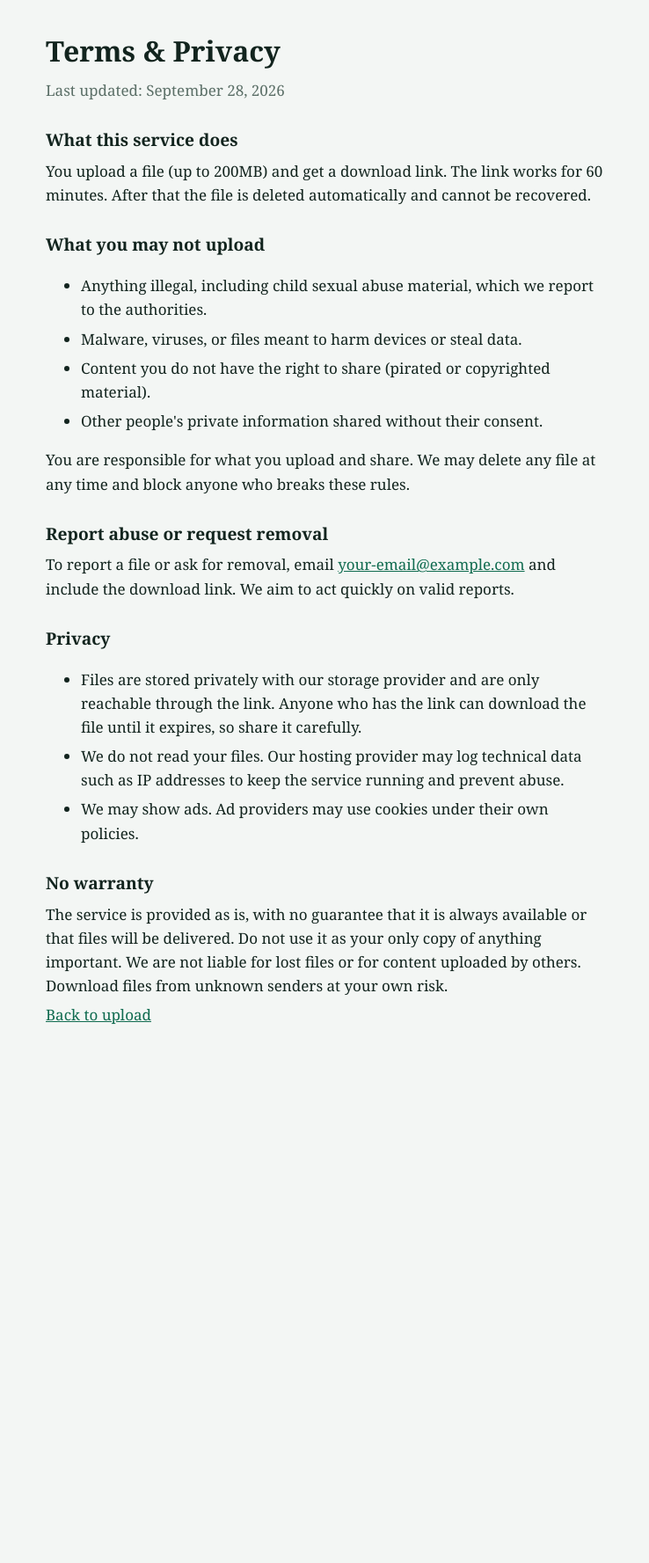
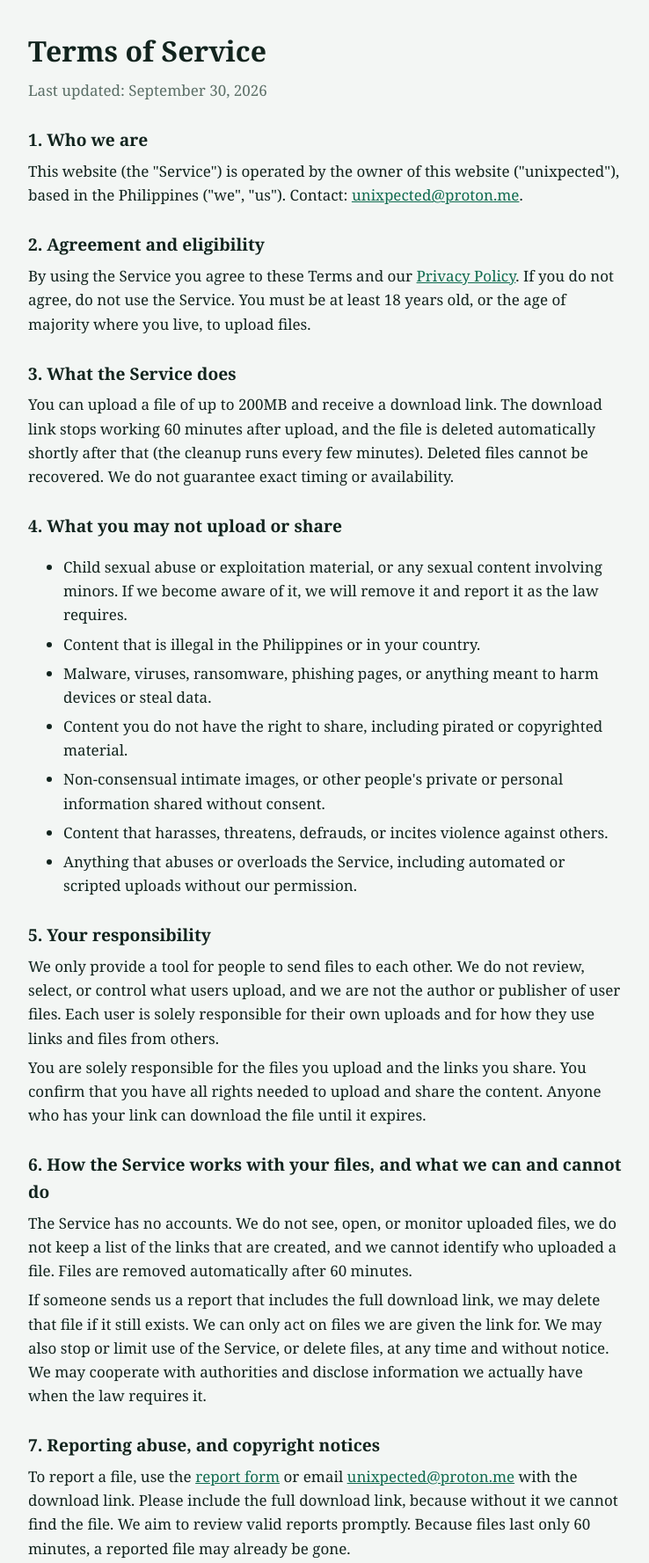
Before and after one commit to Unixpected/SHARE_FILE_ONLINE, a website: page terms.html in a window 1280 px wide. Shown: the top 1777 px of the page at 88% size, without its empty margins (268-1006 px from the left). Before the commit the page ends 1205 px from the top, so only its background shows below. Drawn offline with Linux system fonts and the light colour scheme.

Commit message:
Add files via upload

```diff
--- a/terms.html
+++ b/terms.html
@@ -3,51 +3,80 @@
 <head>
 <meta charset="utf-8">
 <meta name="viewport" content="width=device-width, initial-scale=1">
-<title>Terms &amp; Privacy</title>
+<title>Terms of Service</title>
 <style>
-  :root{--bg:#f3f6f4;--ink:#12241e;--muted:#5b6f67;--accent:#0f6b4f}
-  @media (prefers-color-scheme:dark){:root{--bg:#0d1714;--ink:#e6f0ec;--muted:#8fa69c;--accent:#4cc79b}}
+  :root{--bg:#f3f6f4;--ink:#12241e;--muted:#5b6f67;--accent:#0f6b4f;--line:#c9d6d0;--card:#fff}
+  @media (prefers-color-scheme:dark){:root{--bg:#0d1714;--ink:#e6f0ec;--muted:#8fa69c;--accent:#4cc79b;--line:#2a3d36;--card:#14211d}}
   body{margin:0;background:var(--bg);color:var(--ink);font:17px/1.6 Georgia,"Times New Roman",serif;padding:32px 20px}
-  main{max-width:640px;margin:0 auto}
+  main{max-width:680px;margin:0 auto}
   h1{font-size:2rem;margin:0 0 4px} h2{font-size:1.2rem;margin:28px 0 6px}
   p,li{margin:6px 0} .m{color:var(--muted)} a{color:var(--accent)}
+  .ph{background:#fff3b0;color:#000;padding:0 3px;border-radius:3px}
+  label{display:block;margin:14px 0 4px;font-weight:bold}
+  select,input,textarea{width:100%;padding:10px;font:inherit;border:1px solid var(--line);border-radius:8px;background:var(--card);color:var(--ink)}
+  textarea{min-height:120px} button{margin-top:18px;padding:12px 20px;font:inherit;border:0;border-radius:8px;background:var(--accent);color:#fff;cursor:pointer}
 </style>
 </head>
 <body>
 <main>
-  <h1>Terms &amp; Privacy</h1>
-  <p class="m">Last updated: September 28, 2026</p>
+  <h1>Terms of Service</h1>
+  <p class="m">Last updated: September 30, 2026</p>
 
-  <h2>What this service does</h2>
-  <p>You upload a file (up to 200MB) and get a download link. The link works for 60 minutes. After that the file is deleted automatically and cannot be recovered.</p>
+  <h2>1. Who we are</h2>
+  <p>This website (the "Service") is operated by the owner of this website ("unixpected"), based in the Philippines ("we", "us"). Contact: <a class="mail" href="#"></a>.</p>
 
-  <h2>What you may not upload</h2>
+  <h2>2. Agreement and eligibility</h2>
+  <p>By using the Service you agree to these Terms and our <a href="privacy.html">Privacy Policy</a>. If you do not agree, do not use the Service. You must be at least 18 years old, or the age of majority where you live, to upload files.</p>
+
+  <h2>3. What the Service does</h2>
+  <p>You can upload a file of up to 200MB and receive a download link. The download link stops working 60 minutes after upload, and the file is deleted automatically shortly after that (the cleanup runs every few minutes). Deleted files cannot be recovered. We do not guarantee exact timing or availability.</p>
+
+  <h2>4. What you may not upload or share</h2>
   <ul>
-    <li>Anything illegal, including child sexual abuse material, which we report to the authorities.</li>
-    <li>Malware, viruses, or files meant to harm devices or steal data.</li>
-    <li>Content you do not have the right to share (pirated or copyrighted material).</li>
-    <li>Other people's private information shared without their consent.</li>
-  </ul>
-  <p>You are responsible for what you upload and share. We may delete any file at any time and block anyone who breaks these rules.</p>
-
-  <h2>Report abuse or request removal</h2>
-  <p>To report a file or ask for removal, email <a class="mail" href="#"></a> and include the download link. We aim to act quickly on valid reports.</p>
-
-  <h2>Privacy</h2>
-  <ul>
-    <li>Files are stored privately with our storage provider and are only reachable through the link. Anyone who has the link can download the file until it expires, so share it carefully.</li>
-    <li>We do not read your files. Our hosting provider may log technical data such as IP addresses to keep the service running and prevent abuse.</li>
-    <li>We may show ads. Ad providers may use cookies under their own policies.</li>
+    <li>Child sexual abuse or exploitation material, or any sexual content involving minors. If we become aware of it, we will remove it and report it as the law requires.</li>
+    <li>Content that is illegal in the Philippines or in your country.</li>
+    <li>Malware, viruses, ransomware, phishing pages, or anything meant to harm devices or steal data.</li>
+    <li>Content you do not have the right to share, including pirated or copyrighted material.</li>
+    <li>Non-consensual intimate images, or other people's private or personal information shared without consent.</li>
+    <li>Content that harasses, threatens, defrauds, or incites violence against others.</li>
+    <li>Anything that abuses or overloads the Service, including automated or scripted uploads without our permission.</li>
   </ul>
 
-  <h2>No warranty</h2>
-  <p>The service is provided as is, with no guarantee that it is always available or that files will be delivered. Do not use it as your only copy of anything important. We are not liable for lost files or for content uploaded by others. Download files from unknown senders at your own risk.</p>
+  <h2>5. Your responsibility</h2>
+  <p>We only provide a tool for people to send files to each other. We do not review, select, or control what users upload, and we are not the author or publisher of user files. Each user is solely responsible for their own uploads and for how they use links and files from others.</p>
+  <p>You are solely responsible for the files you upload and the links you share. You confirm that you have all rights needed to upload and share the content. Anyone who has your link can download the file until it expires.</p>
 
-  <p><a href="index.html">Back to upload</a></p>
+  <h2>6. How the Service works with your files, and what we can and cannot do</h2>
+  <p>The Service has no accounts. We do not see, open, or monitor uploaded files, we do not keep a list of the links that are created, and we cannot identify who uploaded a file. Files are removed automatically after 60 minutes.</p>
+  <p>If someone sends us a report that includes the full download link, we may delete that file if it still exists. We can only act on files we are given the link for. We may also stop or limit use of the Service, or delete files, at any time and without notice. We may cooperate with authorities and disclose information we actually have when the law requires it.</p>
+
+  <h2>7. Reporting abuse, and copyright notices</h2>
+  <p>To report a file, use the <a href="report.html">report form</a> or email <a class="mail" href="#"></a> with the download link. Please include the full download link, because without it we cannot find the file. We aim to review valid reports promptly. Because files last only 60 minutes, a reported file may already be gone.</p>
+  <p><b>Copyright holders:</b> to request removal of infringing material, send us: (a) your name and contact details; (b) identification of the copyrighted work; (c) the download link of the allegedly infringing file; (d) a statement that you have a good-faith belief the use is not authorized; and (e) a statement, under penalty of perjury, that the information is accurate and that you are the owner or authorized to act for the owner. If the file still exists, we will delete it. Because we cannot identify uploaders, we cannot take action against individual users.</p>
+
+  <h2>8. Advertising</h2>
+  <p>The Service may display third-party advertisements. We are not responsible for advertisers' content or practices. See the <a href="privacy.html">Privacy Policy</a> for how ads may use cookies.</p>
+
+  <h2>9. Disclaimer of warranties</h2>
+  <p>The Service is provided "as is" and "as available", without warranties of any kind, express or implied. We do not guarantee that the Service will be uninterrupted, secure, or error-free, or that files will be delivered or remain available. Do not use the Service as your only copy of anything important. Files uploaded by others may be harmful; download files from unknown senders at your own risk.</p>
+
+  <h2>10. Limitation of liability</h2>
+  <p>To the maximum extent permitted by law, we are not liable for any indirect, incidental, special, consequential, or punitive damages, or for loss of data, files, profits, or reputation, arising from your use of the Service or from content uploaded by others. Because the Service is free, our total liability for any claim is limited to the amount you paid us, which is zero. Some jurisdictions do not allow these limits, so they may not fully apply to you.</p>
+
+  <h2>11. Indemnity</h2>
+  <p>You agree to defend and hold us harmless from claims, damages, and costs (including reasonable legal fees) arising from your uploads or your breach of these Terms or the law.</p>
+
+  <h2>12. Changes and termination</h2>
+  <p>We may change these Terms or the Service at any time. Changes take effect when posted. Continued use means you accept them. We may suspend or end the Service, or your access, at any time.</p>
+
+  <h2>13. Governing law</h2>
+  <p>These Terms are governed by the laws of the Republic of the Philippines. Disputes are subject to the courts of the Philippines, except where local consumer laws give you the right to bring a claim elsewhere.</p>
+
+  <p><a href="index.html">Back to upload</a> &middot; <a href="privacy.html">Privacy Policy</a></p>
 </main>
 <script>
   // Keep in sync with CONTACT_EMAIL in index.html
-  const CONTACT_EMAIL = "your-email@example.com";
+  const CONTACT_EMAIL = "unixpected@proton.me";
   document.querySelectorAll(".mail").forEach((a) => { a.href = "mailto:" + CONTACT_EMAIL; a.textContent = CONTACT_EMAIL; });
 </script>
 </body>
```
Also changed, not shown: report.html (added, +60 -0 lines).
